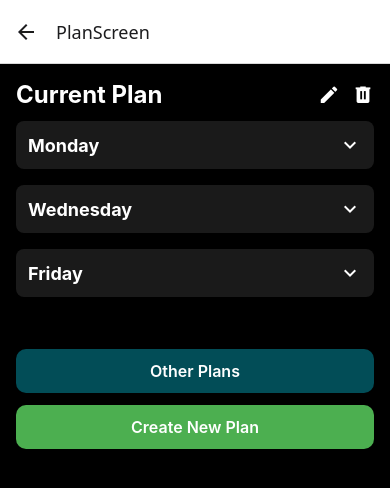
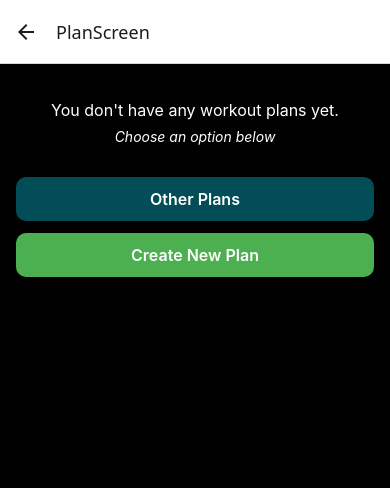
Before and after one commit to Ay320/fitness-app, a React Native app in the folder frontend/: screen /PlanScreen in a window 390 px wide. Shown: the top 488 px of the page. Built offline with nearby package versions, Linux system fonts and the light colour scheme.

Commit message:
Update PlanScreen.js

```diff
--- a/frontend/app/Screens/PlanScreen.js
+++ b/frontend/app/Screens/PlanScreen.js
@@ -9,24 +9,7 @@ if (Platform.OS === 'android') {
 }
 
 const samplePlans = [
-  {
-    id: 1,
-    name: 'Full Body Plan',
-    days: [
-      {
-        day: 'Monday',
-        exercises: ['1', '2'],
-      },
-      {
-        day: 'Wednesday',
-        exercises: ['3', '4'],
-      },
-      {
-        day: 'Friday',
-        exercises: ['5'],
-      },
-    ],
-  },
+
 ];
 
 const PlanScreen = () => {
```
